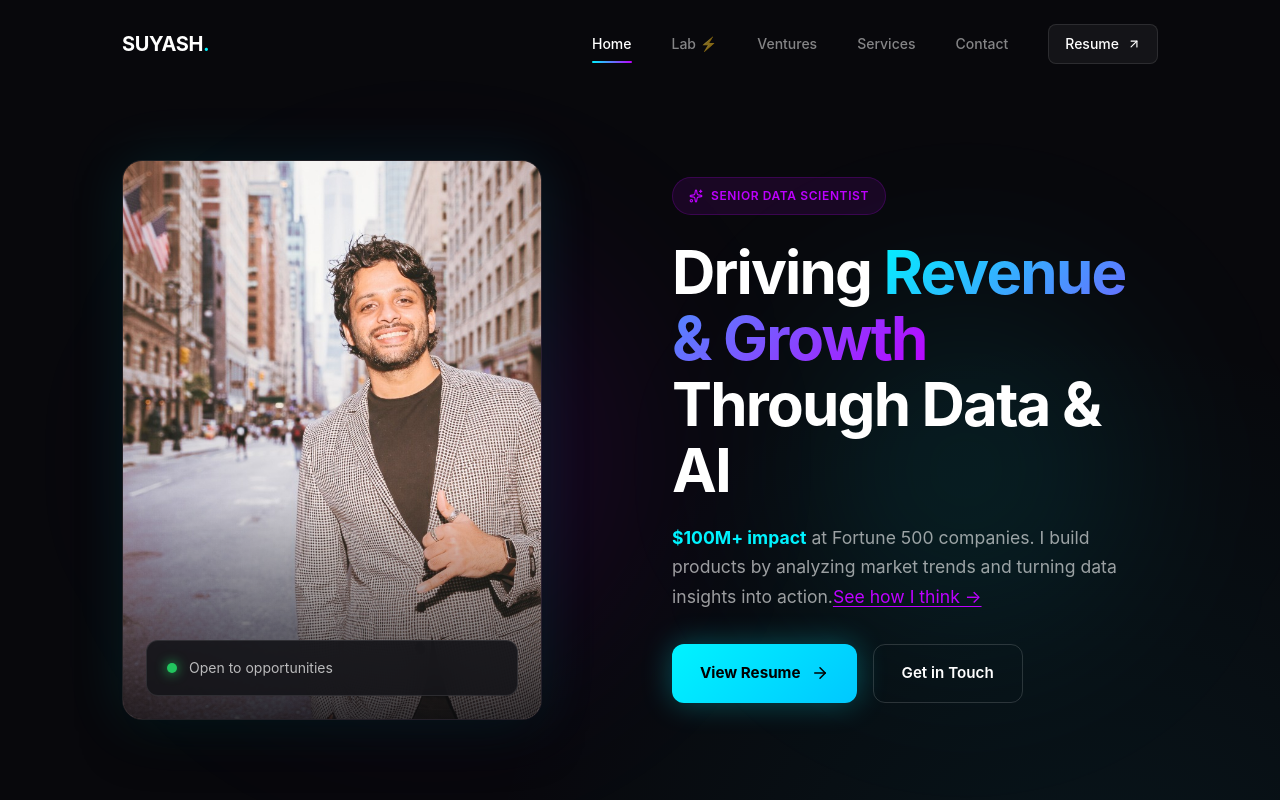
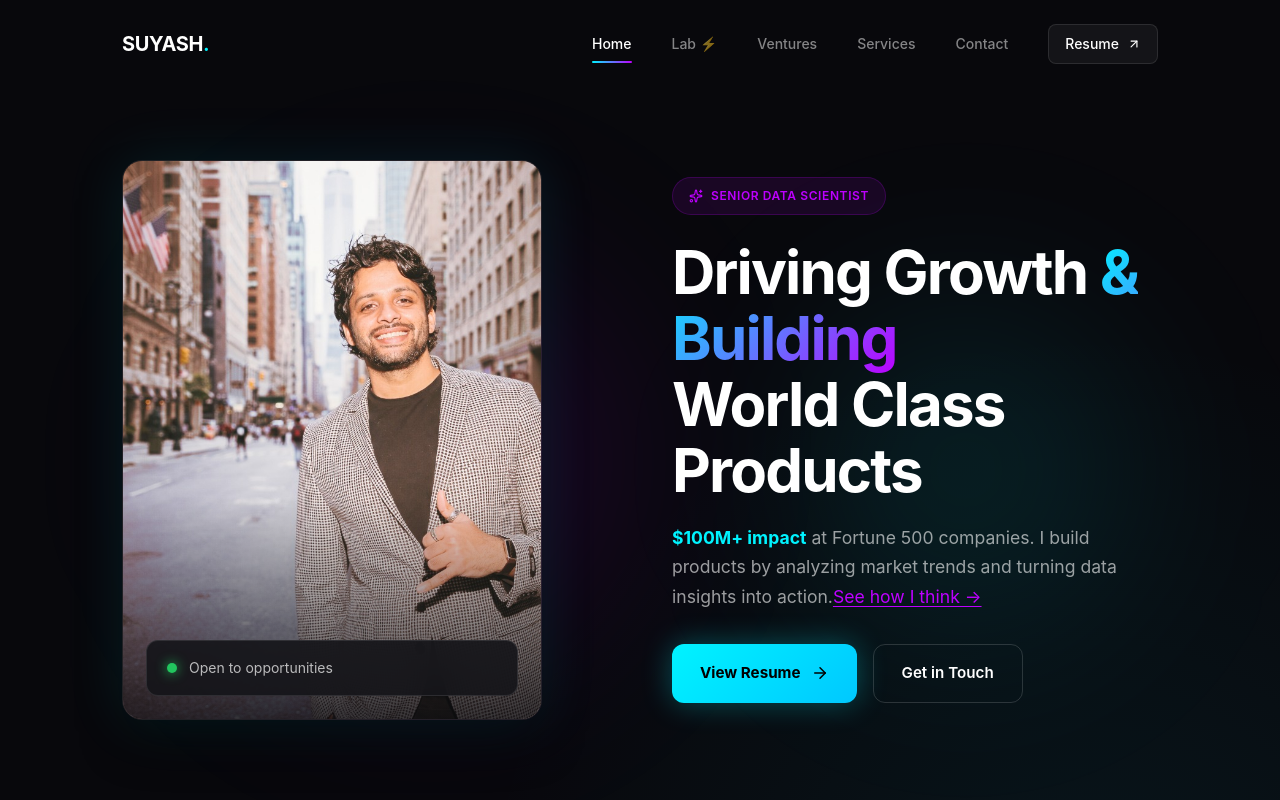
Before and after one commit to justsuyash/justsuyash_portfolio, a React (Vite) app: page / in a window 1280 px wide. Shown: the top 800 px of the page. Built offline with nearby package versions, Linux system fonts and the light colour scheme.

Commit message:
Content: Update hero headline to 'Driving Growth & Building World Class Products'

```diff
--- a/src/pages/HomePage.jsx
+++ b/src/pages/HomePage.jsx
@@ -190,16 +190,16 @@ const HomePage = () => {
                                 letterSpacing: '-0.03em',
                                 marginBottom: '20px'
                             }}>
-                                Driving{' '}
+                                Driving Growth{' '}
                                 <span style={{
                                     background: 'linear-gradient(135deg, #00f3ff 0%, #bd00ff 100%)',
                                     WebkitBackgroundClip: 'text',
                                     WebkitTextFillColor: 'transparent'
                                 }}>
-                                    Revenue & Growth
+                                    & Building
                                 </span>
                                 <br />
-                                Through Data & AI
+                                World Class Products
                             </h1>
 
                             <p style={{
```
